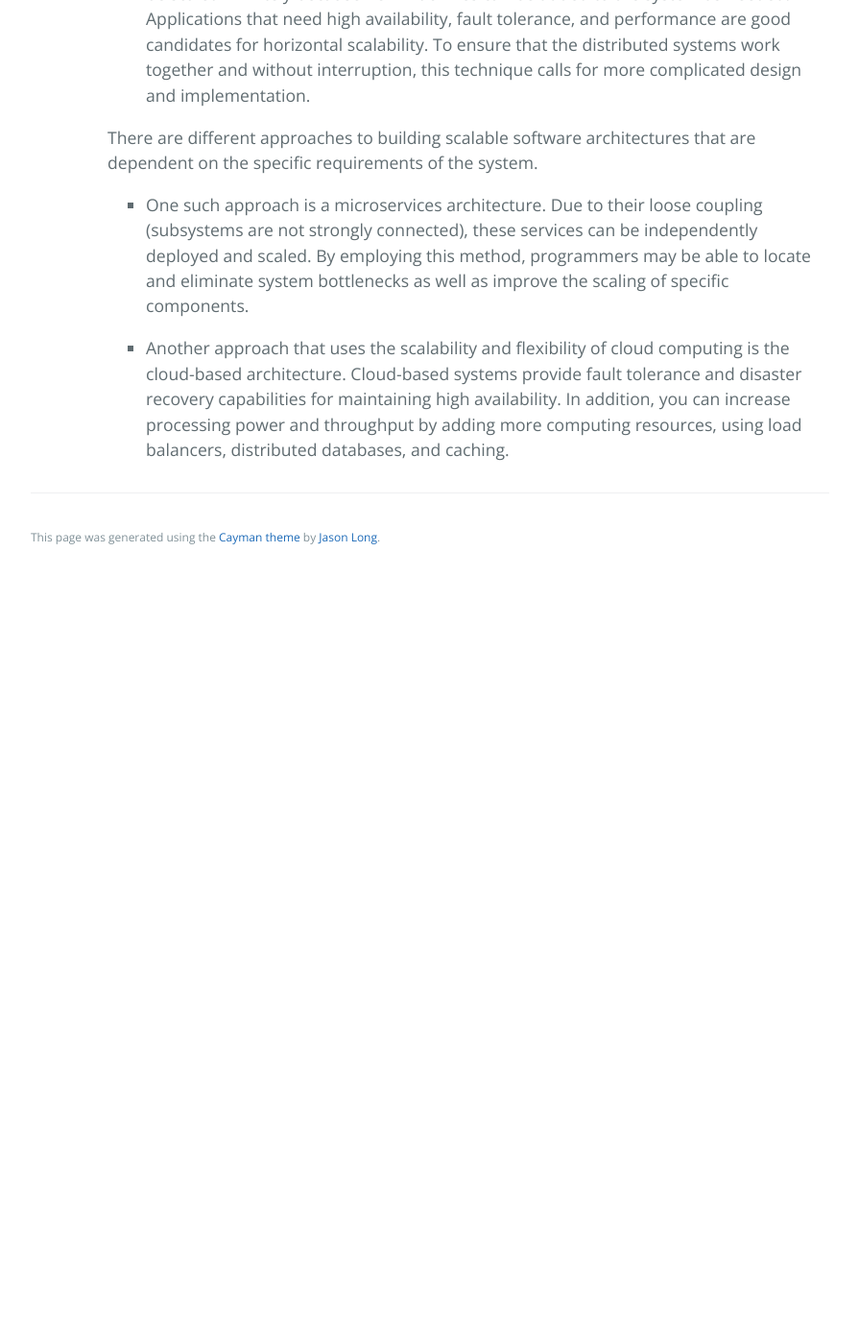
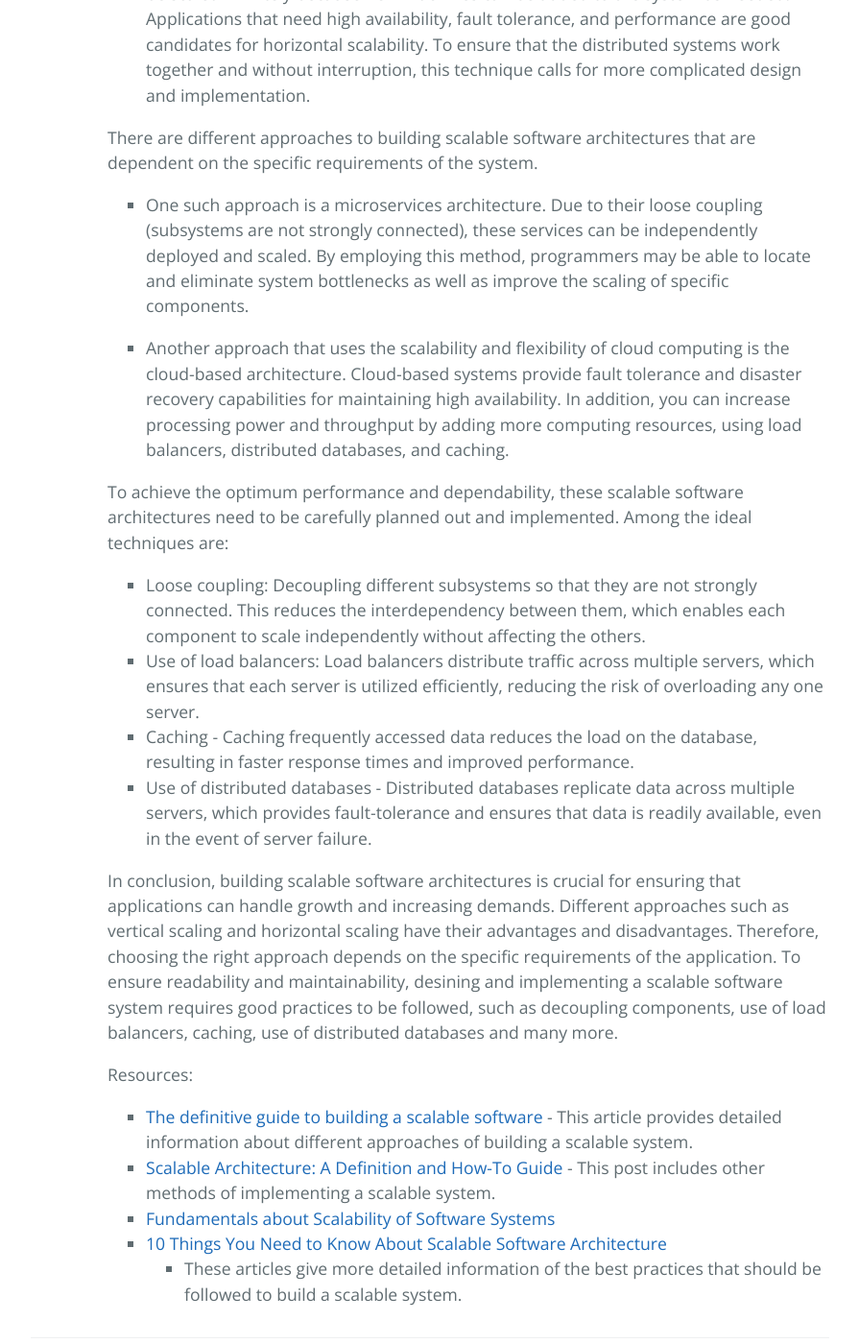
Before and after one commit to learning-software-engineering/learning-software-engineering.github.io, a Jekyll site: the page built from Topics/Software_Engineering.md, in a window 1280 px wide and 1400 px high, scrolled down 1101 px. Shown: the whole window at 96% size, without its empty margins (192-1087 px from the left). Built offline with Jekyll 4.4.1, drawn with Linux system fonts in a browser that asks for light colours; our own code applies the rules of GitHub Pages for plain Markdown files; before the commit the page ends 1703 px from its top, so only the background shows below that.

Commit message:
added best practices and references

```diff
--- a/Topics/Software_Engineering.md
+++ b/Topics/Software_Engineering.md
@@ -26,3 +26,20 @@ Potential topics--
         - One such approach is a microservices architecture. Due to their loose coupling (subsystems are not strongly connected), these services can be independently deployed and scaled. By employing this method, programmers may be able to locate and eliminate system bottlenecks as well as improve the scaling of specific components.
 
         - Another approach that uses the scalability and flexibility of cloud computing is the cloud-based architecture. Cloud-based systems provide fault tolerance and disaster recovery capabilities for maintaining high availability. In addition, you can increase processing power and throughput by adding more computing resources, using load balancers, distributed databases, and caching.
+
+        To achieve the optimum performance and dependability, these scalable software architectures need to be carefully planned out and implemented. Among the ideal techniques are:
+
+        - Loose coupling: Decoupling different subsystems so that they are not strongly connected. This reduces the interdependency between them, which enables each component to scale independently without affecting the others.
+        - Use of load balancers: Load balancers distribute traffic across multiple servers, which ensures that each server is utilized efficiently, reducing the risk of overloading any one server.
+        - Caching - Caching frequently accessed data reduces the load on the database, resulting in faster response times and improved performance.
+        - Use of distributed databases - Distributed databases replicate data across multiple servers, which provides fault-tolerance and ensures that data is readily available, even in the event of server failure.
+
+        In conclusion, building scalable software architectures is crucial for ensuring that applications can handle growth and increasing demands. Different approaches such as vertical scaling and horizontal scaling have their advantages and disadvantages. Therefore, choosing the right approach depends on the specific requirements of the application. To ensure readability and maintainability, desining and implementing a scalable software system requires good practices to be followed, such as decoupling components, use of load balancers, caching, use of distributed databases and many more.
+
+        Resources:
+        - [The definitive guide to building a scalable software](https://medium.com/geekculture/the-definitive-guide-to-building-a-scalable-software-f93235f410) - This article provides detailed information about different approaches of building a scalable system.
+        - [Scalable Architecture: A Definition and How-To Guide](https://www.sentinelone.com/blog/scalable-architecture/) - This post includes other methods of implementing a scalable system.
+        - [Fundamentals about Scalability of Software Systems](https://towardsdatascience.com/fundamentals-aboutscalability-of-software-systems-752ddbf889c4)
+        - [10 Things You Need to Know About Scalable Software Architecture
+](https://slash.co/articles/scalable-software-architecture/)
+            - These articles give more detailed information of the best practices that should be followed to build a scalable system.
```
